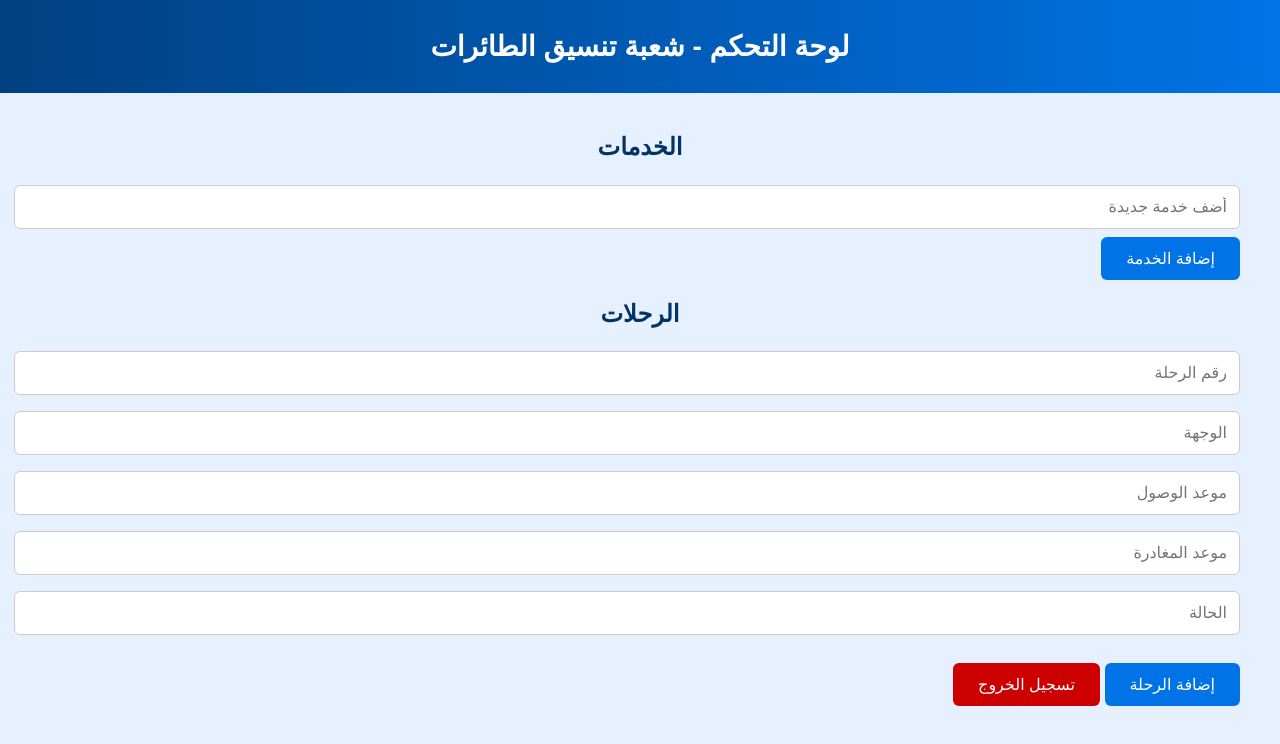
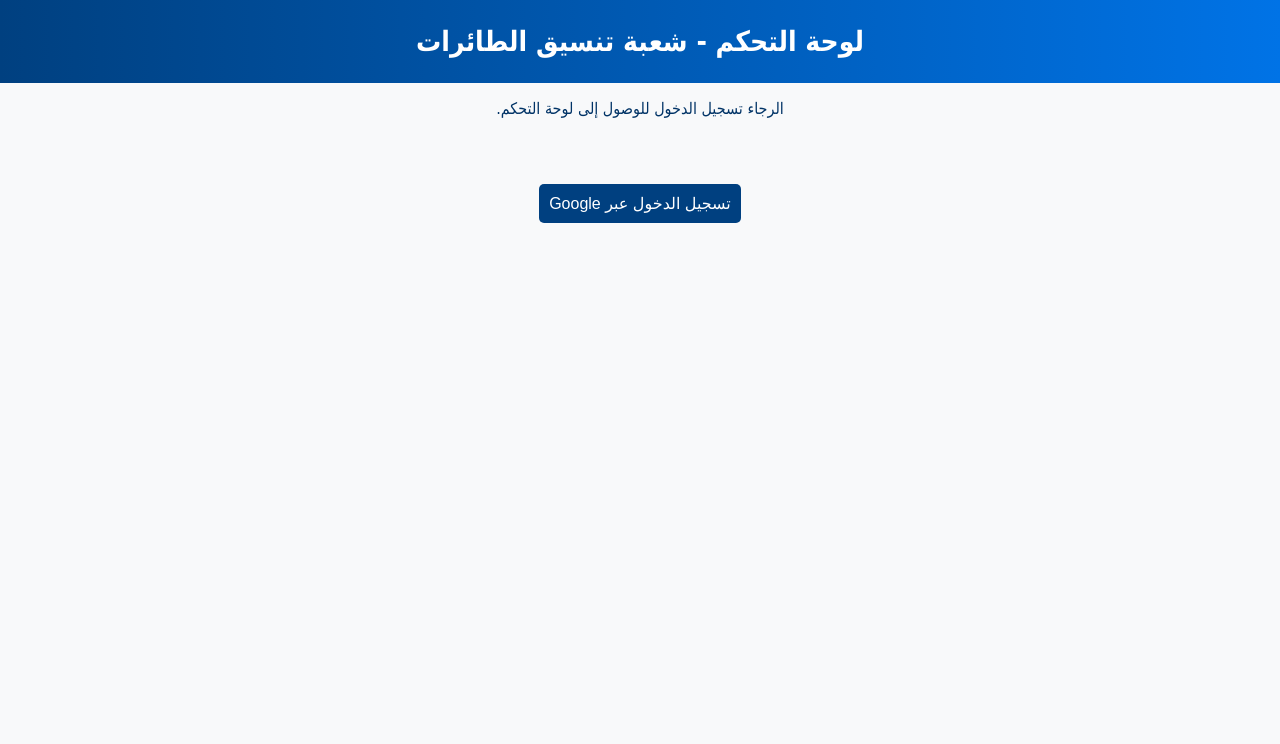
Before and after one commit to Najaf-Airport/Aircraft-Coordination, a plain HTML site: page admin.html in a window 1280 px wide. Drawn offline with Linux system fonts and the light colour scheme; no server answers.

Commit message:
Update admin.html

```diff
--- a/admin.html
+++ b/admin.html
@@ -5,11 +5,73 @@
 <meta name="viewport" content="width=device-width, initial-scale=1.0">
 <title>لوحة التحكم - شعبة تنسيق الطائرات</title>
 <link rel="stylesheet" href="style.css">
+
+<!-- مكتبات Firebase -->
 <script src="https://www.gstatic.com/firebasejs/9.23.0/firebase-app-compat.js"></script>
 <script src="https://www.gstatic.com/firebasejs/9.23.0/firebase-firestore-compat.js"></script>
 <script src="https://www.gstatic.com/firebasejs/9.23.0/firebase-auth-compat.js"></script>
+
+<!-- ملف الإعداد -->
 <script src="firebase-config.js"></script>
+<!-- سكربت التحكم -->
 <script src="script.js"></script>
+
+<style>
+  body {
+    font-family: "Tahoma", sans-serif;
+    background-color: #f8f9fa;
+    margin: 0;
+    padding: 0;
+    text-align: center;
+  }
+
+  header {
+    background-color: #004080;
+    color: white;
+    padding: 20px;
+  }
+
+  h1 {
+    margin: 0;
+    font-size: 1.8em;
+  }
+
+  main {
+    margin: 20px auto;
+    padding: 20px;
+    max-width: 700px;
+    background-color: white;
+    border-radius: 15px;
+    box-shadow: 0 0 10px rgba(0,0,0,0.1);
+    display: none; /* مخفي إلى أن يتم تسجيل الدخول */
+  }
+
+  main.show {
+    display: block;
+  }
+
+  input, button {
+    margin: 5px;
+    padding: 10px;
+    font-size: 1em;
+  }
+
+  button {
+    background-color: #004080;
+    color: white;
+    border: none;
+    border-radius: 5px;
+    cursor: pointer;
+  }
+
+  button:hover {
+    background-color: #0066cc;
+  }
+
+  #loginButton {
+    margin-top: 50px;
+  }
+</style>
 </head>
 <body>
 
@@ -17,6 +79,13 @@
   <h1>لوحة التحكم - شعبة تنسيق الطائرات</h1>
 </header>
 
+<!-- زر تسجيل الدخول -->
+<div id="loginSection">
+  <p>الرجاء تسجيل الدخول للوصول إلى لوحة التحكم.</p>
+  <button id="loginButton" onclick="loginWithGoogle()">تسجيل الدخول عبر Google</button>
+</div>
+
+<!-- محتوى لوحة التحكم -->
 <main id="adminContent">
   <h2>الخدمات</h2>
   <ul id="servicesListAdmin"></ul>
@@ -31,8 +100,48 @@
   <input type="text" id="status" placeholder="الحالة">
   <button onclick="addFlightAdmin()">إضافة الرحلة</button>
 
+  <br>
   <button onclick="logout()" style="margin-top:20px;background-color:#cc0000;">تسجيل الخروج</button>
 </main>
 
+<script>
+  // تسجيل الدخول باستخدام Google
+  function loginWithGoogle() {
+    const provider = new firebase.auth.GoogleAuthProvider();
+    auth.signInWithPopup(provider)
+      .then((result) => {
+        const user = result.user;
+        if (user.email === "94.m.94.mn@gmail.com") {
+          document.getElementById("loginSection").style.display = "none";
+          document.getElementById("adminContent").classList.add("show");
+        } else {
+          alert("ليس لديك صلاحية الدخول إلى لوحة التحكم.");
+          auth.signOut();
+        }
+      })
+      .catch((error) => {
+        console.error("خطأ في تسجيل الدخول:", error);
+      });
+  }
+
+  // تسجيل الخروج
+  function logout() {
+    auth.signOut().then(() => {
+      document.getElementById("adminContent").classList.remove("show");
+      document.getElementById("loginSection").style.display = "block";
+    });
+  }
+
+  // تحقق من حالة المستخدم عند تحميل الصفحة
+  firebase.auth().onAuthStateChanged((user) => {
+    if (user && user.email === "94.m.94.mn@gmail.com") {
+      document.getElementById("loginSection").style.display = "none";
+      document.getElementById("adminContent").classList.add("show");
+    } else {
+      document.getElementById("loginSection").style.display = "block";
+    }
+  });
+</script>
+
 </body>
 </html>
```
Lines whose indentation alone changed are shown as unchanged.
